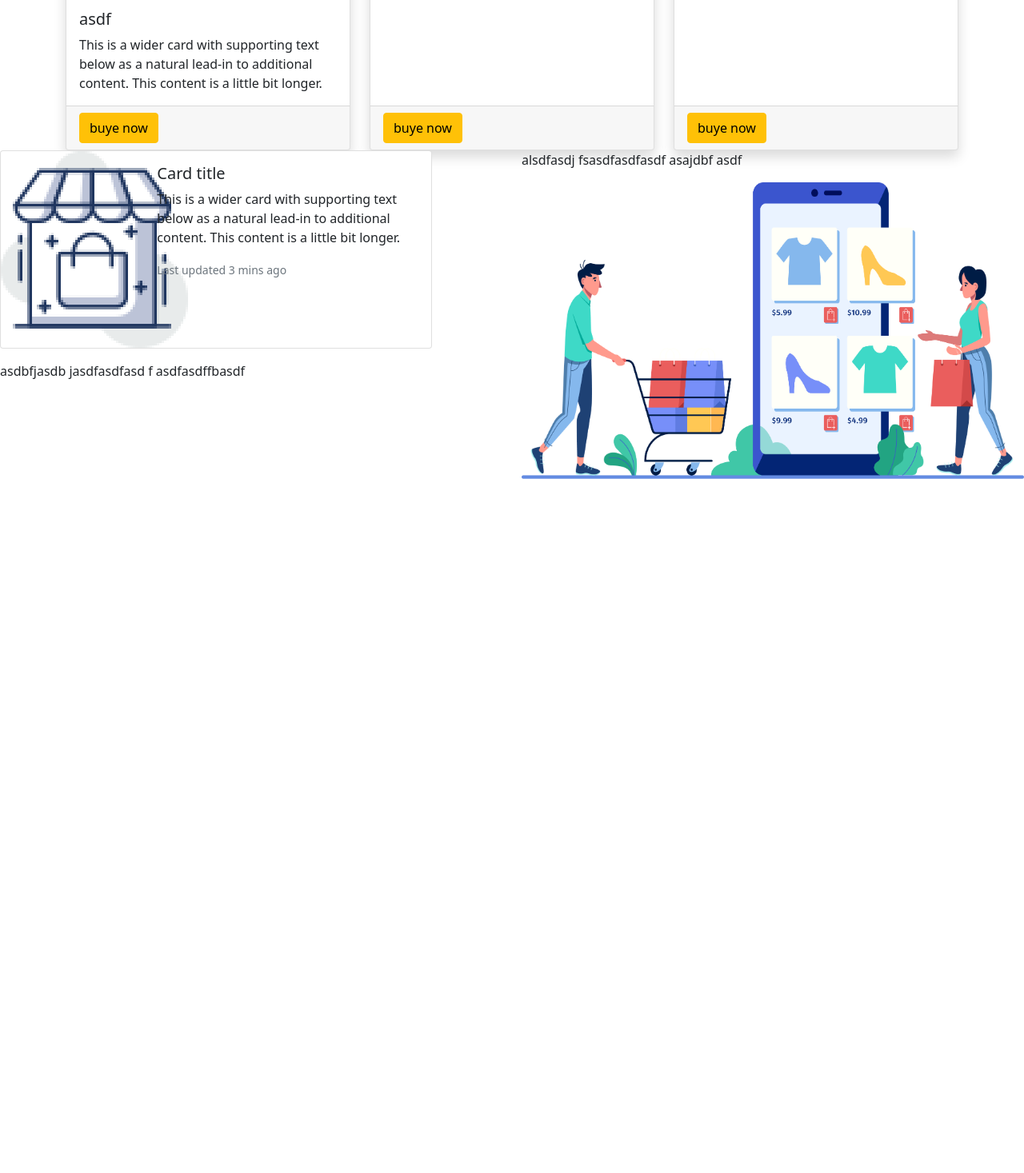
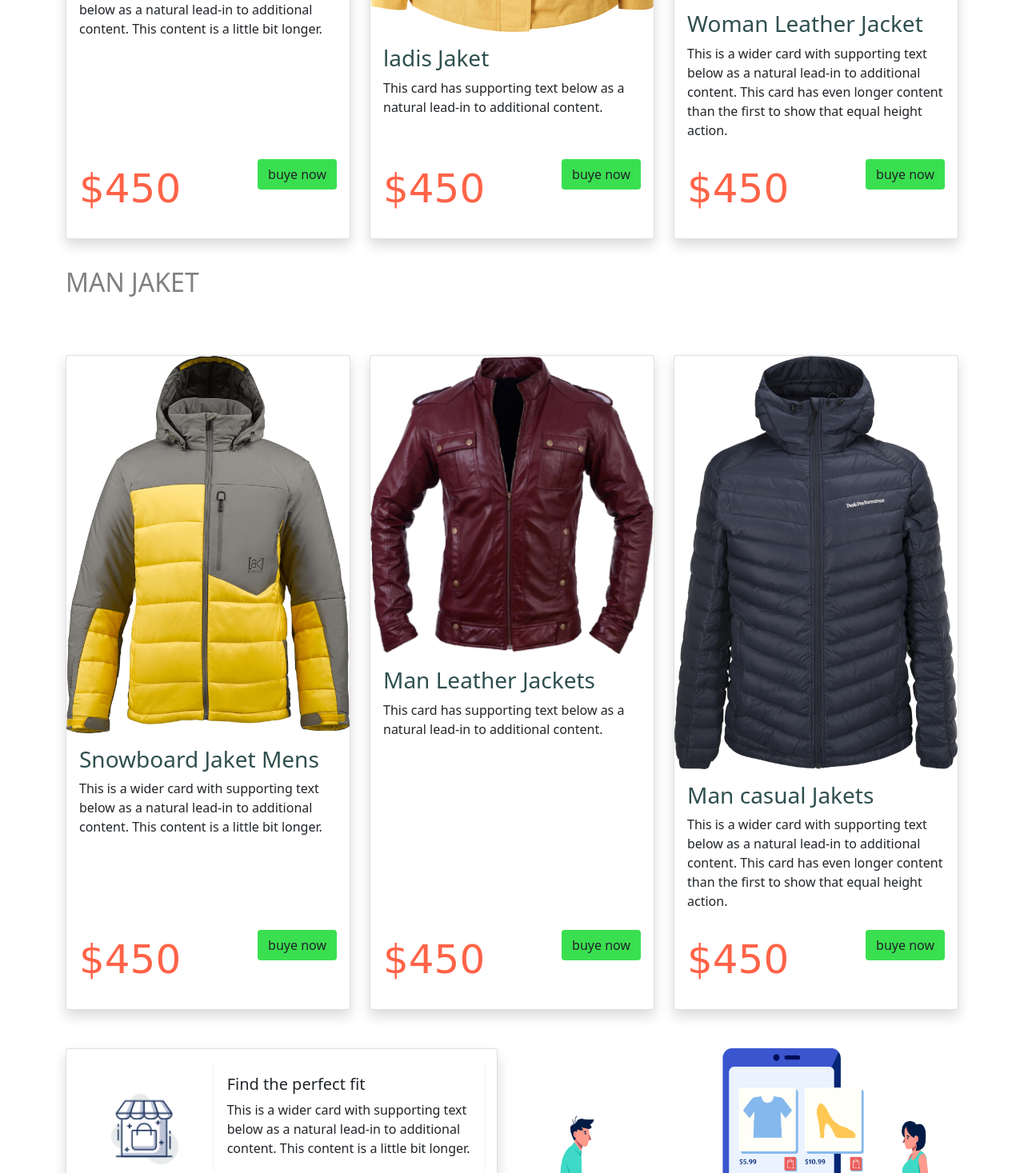
Before and after one commit to faysal909/penguin-fashion, a plain HTML site: page index.html in a window 1280 px wide. Shown: the part 1333-2800 px from the top of the page at 80% size. Before the commit the page ends 1932 px from the top, so only its background shows below. Drawn offline with nearby package versions, Linux system fonts and the light colour scheme.

Commit message:
last 4th commit

```diff
--- a/index.html
+++ b/index.html
@@ -17,7 +17,9 @@
           height: 70%;
       }
       .c-butn{
-          color: yellowgreen;
+          background-color:rgba(14, 216, 41, 0.815);
+          float: right;
+
       }
       .space{
       margin-top:50px ;
@@ -28,6 +30,28 @@
       }
       .shop-img{
           width: 100%;
+
+      }
+      .first-sec-card{
+
+      }
+      .first-sec-card-footer{
+
+          background-color: white;
+          border: none;
+
+      }
+      .last-sec-img{
+        height: 50%;
+        width: 50%;
+        margin: 40px;
+      }
+      h2{
+         color: gray;
+         margin-top: 35px;
+      }
+      h3{
+          color: darkslategray;
       }
     </Style>
 </head>
@@ -63,7 +87,7 @@
             <h1 class="space"><span class=" highlight">THE PENGUINS </span>
             <h1>of winter</h1>
             <p>ashdgfasdg fgajkdshfkjahsd kjfhaskdjhf kjasdhfkjasdhf jkhasdlkajsdhfkj ashdfkjahs dkjdhfjas dhjfhasdjfh asjhakshdfgshda ahsdkjfha sjdkhfkjasdhflkjhasdfh asdhfkjlsadhf jasdfgash dfasdg f</p>
-            <button class="btn btn-primary c-butn">Bye Now</button>
+            <button class="btn btn c-butn">Bye Now</button>
         </div>
         <div class="col-sm-6">
             <img class="resize" src="Option-1 Penguin Fashion/Image/Mask Group.png" alt="">
@@ -74,75 +98,158 @@
      </nav>
     </header>
     <main class="container">
+        <!--Woman part-->
         <section class="mt-t">
-            <h3>jaket</h3>
+            <h2>WOMAN JAKET</h2>
         <div class="row row-cols-1 row-cols-md-3 g-4 mt-5">
         <div class="col">
-          <div class="card h-100 shadow">
-            <img src="Option-1 Penguin Fashion/Image/image 11.png" class="card-img-top" alt="...">
+          <div class="card first-sec-card h-100 shadow">
+            <img src="Option-1 Penguin Fashion/Image/SeekPng 1.png" class="card-img-top" alt="...">
             <div class="card-body">
-              <h5 class="card-title">asdf</h5>
+              <h3 class="card-title">Yello Coat Jacket</h3>
               <p class="card-text">This is a wider card with supporting text below as a natural lead-in to additional content. This content is a little bit longer.</p>
             </div>
-            <div class="card-footer">
-              <button class="btn btn-warning">buye now</button>
+            <div class="card-footer first-sec-card-footer">
+
+             <p><span class="highlight">$450</span><button class="btn btn c-butn">buye now</button></p>
+            </div>
+          </div>
+        </div>
+
+        <div class="col">
+          <div class="card first-sec-card h-100 shadow">
+            <img src="Option-1 Penguin Fashion/Image/PngItem_2597366 1.png" class="card-img-top" alt="...">
+            <div class="card-body">
+              <h3 class="card-title">ladis Jaket</h3>
+              <p class="card-text">This card has supporting text below as a natural lead-in to additional content.</p>
+            </div>
+            <div class="card-footer first-sec-card-footer">
+
+                <p><span class="highlight">$450</span><button class="btn btn c-butn">buye now</button></p>
             </div>
           </div>
         </div>
         <div class="col">
-          <div class="card h-100 shadow">
-            <img src="..." class="card-img-top" alt="...">
+          <div class="card first-sec-card h-100 shadow">
+            <img src="Option-1 Penguin Fashion/Image/image 15.png" class="card-img-top" alt="...">
             <div class="card-body">
-              <h5 class="card-title">Card title</h5>
-              <p class="card-text">This card has supporting text below as a natural lead-in to additional content.</p>
-            </div>
-            <div class="card-footer">
-                <button class="btn btn-warning">buye now</button>
-            </div>
-          </div>
-        </div>
-        <div class="col">
-          <div class="card h-100 shadow">
-            <img src="..." class="card-img-top" alt="...">
-            <div class="card-body">
-              <h5 class="card-title">Card title</h5>
+              <h3 class="card-title">Woman Leather Jacket</h3>
               <p class="card-text">This is a wider card with supporting text below as a natural lead-in to additional content. This card has even longer content than the first to show that equal height action.</p>
             </div>
-            <div class="card-footer">
-                <button class="btn btn-warning">buye now</button>
+            <div class="card-footer first-sec-card-footer">
+                <p><span class="highlight">$450</span><button class="btn btn c-butn">buye now</button></p>
             </div>
           </div>
         </div>
     </div>
   </section>
-      </main>
+
+ <!--man part-->
+  <section class="mt-t">
+    <h2>MAN JAKET</h2>
+<div class="row row-cols-1 row-cols-md-3 g-4 mt-5">
+<div class="col">
+  <div class="card first-sec-card h-100 shadow">
+    <img src="Option-1 Penguin Fashion/Image/image 11.png" class="card-img-top" alt="...">
+    <div class="card-body">
+      <h3 class="card-title">Snowboard Jaket Mens</h3>
+      <p class="card-text">This is a wider card with supporting text below as a natural lead-in to additional content. This content is a little bit longer.</p>
+    </div>
+    <div class="card-footer first-sec-card-footer">
+
+     <p><span class="highlight">$450</span><button class="btn btn c-butn">buye now</button></p>
+    </div>
+  </div>
+</div>
+
+<div class="col">
+  <div class="card first-sec-card h-100 shadow">
+    <img src="Option-1 Penguin Fashion/Image/vippng 1.png" class="card-img-top" alt="...">
+    <div class="card-body">
+      <h3 class="card-title">Man Leather Jackets</h3>
+      <p class="card-text">This card has supporting text below as a natural lead-in to additional content.</p>
+    </div>
+    <div class="card-footer first-sec-card-footer">
+
+        <p><span class="highlight">$450</span><button class="btn btn c-butn">buye now</button></p>
+    </div>
+  </div>
+</div>
+
+<div class="col">
+  <div class="card first-sec-card h-100 shadow">
+    <img src="Option-1 Penguin Fashion/Image/toppng 1.png" class="card-img-top" alt="...">
+    <div class="card-body">
+      <h3 class="card-title">Man casual Jakets</h3>
+      <p class="card-text">This is a wider card with supporting text below as a natural lead-in to additional content. This card has even longer content than the first to show that equal height action.</p>
+    </div>
+    <div class="card-footer first-sec-card-footer">
+        <p><span class="highlight">$450</span><button class="btn btn c-butn">buye now</button></p>
+    </div>
+  </div>
+</div>
+</div>
+</section>
+
+
       <section>
-          <div class="row">
+          <div class="row mt-5 ">
               <div class="col-sm-6">
-                <div class="card mb-3" style="max-width: 540px;">
+                <div class="card mb-3 shadow p-3" style="max-width: 540px; ">
                     <div class="row g-0">
                       <div class="col-md-4">
-                        <img  src="Option-1 Penguin Fashion/Logo, Icon/image 12.png" alt="...">
+                        <img class="last-sec-img " src="Option-1 Penguin Fashion/Logo, Icon/image 12.png" alt="...">
                       </div>
+
                       <div class="col-md-8">
-                        <div class="card-body">
-                          <h5 class="card-title">Card title</h5>
+                        <div class="card-body rounded shadow-sm">
+                          <h5 class="card-title">Find the perfect fit</h5>
                           <p class="card-text">This is a wider card with supporting text below as a natural lead-in to additional content. This content is a little bit longer.</p>
                           <p class="card-text"><small class="text-muted">Last updated 3 mins ago</small></p>
                         </div>
                       </div>
                     </div>
                   </div>
-             <p>asdbfjasdb jasdfasdfasd f asdfasdffbasdf</p>
+                  <div class="card mb-3 shadow p-3" style="max-width: 540px; ">
+                    <div class="row g-0">
+                      <div class="col-md-4">
+                        <img class="last-sec-img " src="Option-1 Penguin Fashion/Logo, Icon/image 12.png" alt="...">
+                      </div>
+                      <div class="col-md-8">
+                        <div class="card-body rounded shadow-sm">
+                          <h5 class="card-title">Find the perfect fit</h5>
+                          <p class="card-text">This is a wider card with supporting text below as a natural lead-in to additional content. This content is a little bit longer.</p>
+                          <p class="card-text"><small class="text-muted">Last updated 3 mins ago</small></p>
+                        </div>
+                      </div>
+                    </div>
+                  </div>
+
+                  <div class="card mb-3 shadow p-3" style="max-width: 540px;">
+                    <div class="row g-0">
+                      <div class="col-md-4">
+                        <img class="last-sec-img " src="Option-1 Penguin Fashion/Logo, Icon/image 12.png" alt="...">
+                      </div>
+                      <div class="col-md-8">
+                        <div class="card-body rounded shadow-sm">
+                          <h5 class="card-title">Find the perfect fit</h5>
+                          <p class="card-text">This is a wider card with supporting text below as a natural lead-in to additional content. This content is a little bit longer.</p>
+                          <p class="card-text"><small class="text-muted">Last updated 3 mins ago</small></p>
+                        </div>
+                      </div>
+                    </div>
+                  </div>
+
           </div>
           <div class="col-sm-6">
-            <p>alsdfasdj fsasdfasdfasdf asajdbf asdf</p>
+
             <img class="shop-img" src="Option-1 Penguin Fashion/Logo, Icon/XMLID 1.png" alt="">
         </div>
           </div>
 
 
       </section>
+    </main>
     <script src="https://cdn.jsdelivr.net/npm/bootstrap@5.0.0-beta1/dist/js/bootstrap.bundle.min.js" integrity="sha384-ygbV9kiqUc6oa4msXn9868pTtWMgiQaeYH7/t7LECLbyPA2x65Kgf80OJFdroafW" crossorigin="anonymous"></script>
 </body>
 </html>
```
